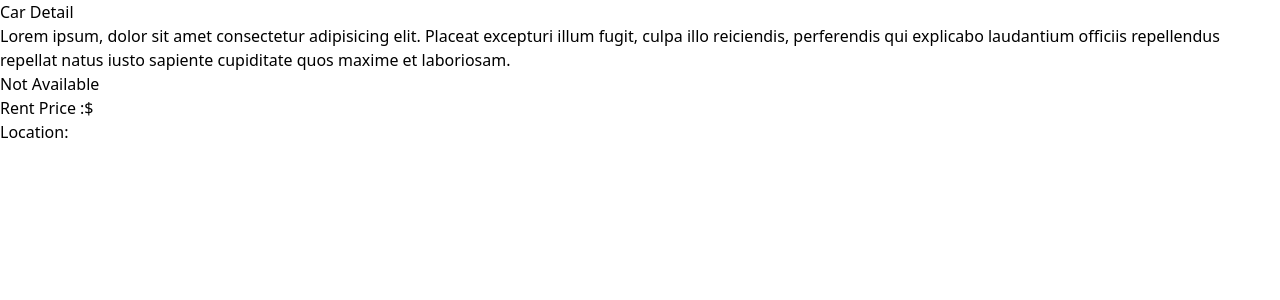
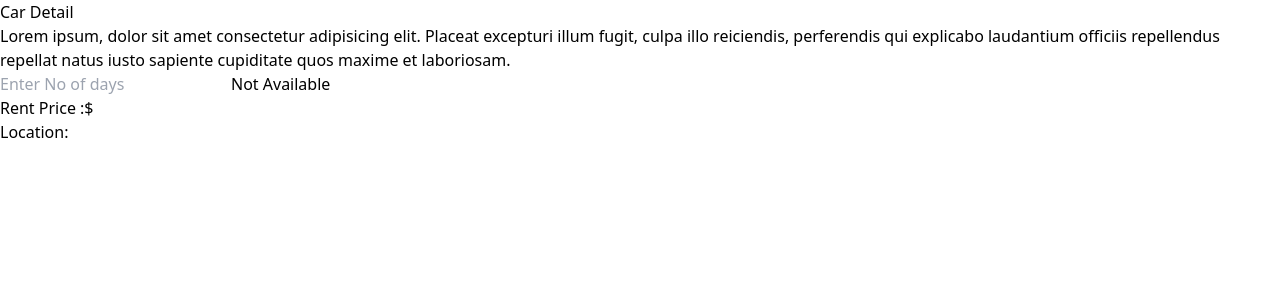
Before and after one commit to muruga21/car-rental, a React (Vite) app in the folder frontend/: page /1 in a window 1280 px wide. Shown: the top 300 px of the page. Built offline with nearby package versions, Linux system fonts and the light colour scheme; no server answers.

Commit message:
add days textField in CarDetailCard.jsx

```diff
--- a/frontend/src/main.jsx
+++ b/frontend/src/main.jsx
@@ -11,6 +11,7 @@ import {
 import RentPage from './pages/RentPage.jsx';
 import Login from './Components/LoginPage.jsx';
 import Signup from './Components/SignupPage.jsx';
+import AdminRentCheckPage from './pages/AdminRentCheckPage.jsx'
 
 const router = createBrowserRouter([
   {
@@ -28,6 +29,10 @@ const router = createBrowserRouter([
   {
     path: '/signup',
     element: <Signup/>
+  },
+  {
+    path:'/Admin',
+    element:<AdminRentCheckPage/>
   }
 ]);
 
--- a/frontend/src/pages/RentPage.jsx
+++ b/frontend/src/pages/RentPage.jsx
@@ -5,7 +5,13 @@ import { useParams } from 'react-router-dom';
 
 function RentPage(props) {
 
+  const [day,setDay]=useState(0)
+
   const params = useParams();
+
+  const handleClick=()=>{
+    console.log(day)
+  }
 
   const [carData, setCarData] = useState({});
 
@@ -29,8 +35,10 @@ function RentPage(props) {
       <div className='float-left mr-10 w-[60%] flex flex-col items-start justify-center '>
         <h1 className='text-5xl'>{carData?.carName}</h1>
         <h3 className='text-xl mt-5 mb-10 '>Lorem ipsum, dolor sit amet consectetur adipisicing elit. Placeat excepturi illum fugit, culpa illo reiciendis, perferendis qui explicabo laudantium officiis repellendus repellat natus iusto sapiente cupiditate quos maxime et laboriosam.</h3>
-
-        <button className='border-2  w-[25%] h-[6%] bg-[#055c53]  rounded-md self-center text-white'>{ (carData.isAvailable)? 'Rent':'Not Available' }</button>
+        <div  className='flex justify-center items-center  w-[100%] h-[100%] p-6 border-10 mt-5 '>
+           <input type="Number" className='border-2 border-black m-10 p-1  rounded-md'  placeholder='Enter No of days' onChange={(val)=>setDay(val.target.value)}/>
+        <button className='border-2 w-[25%] h-10 bg-[#055c53]  rounded-md self-center text-white text-md'onClick={()=>{handleClick()}}>{ (carData.isAvailable)? 'Rent':'Not Available' }</button>
+        </div>
       </div>
       <div className='float-right w-[40%]'>
        <img src={carData?.carPicture} alt="" className='shadow-xl'/>
```
